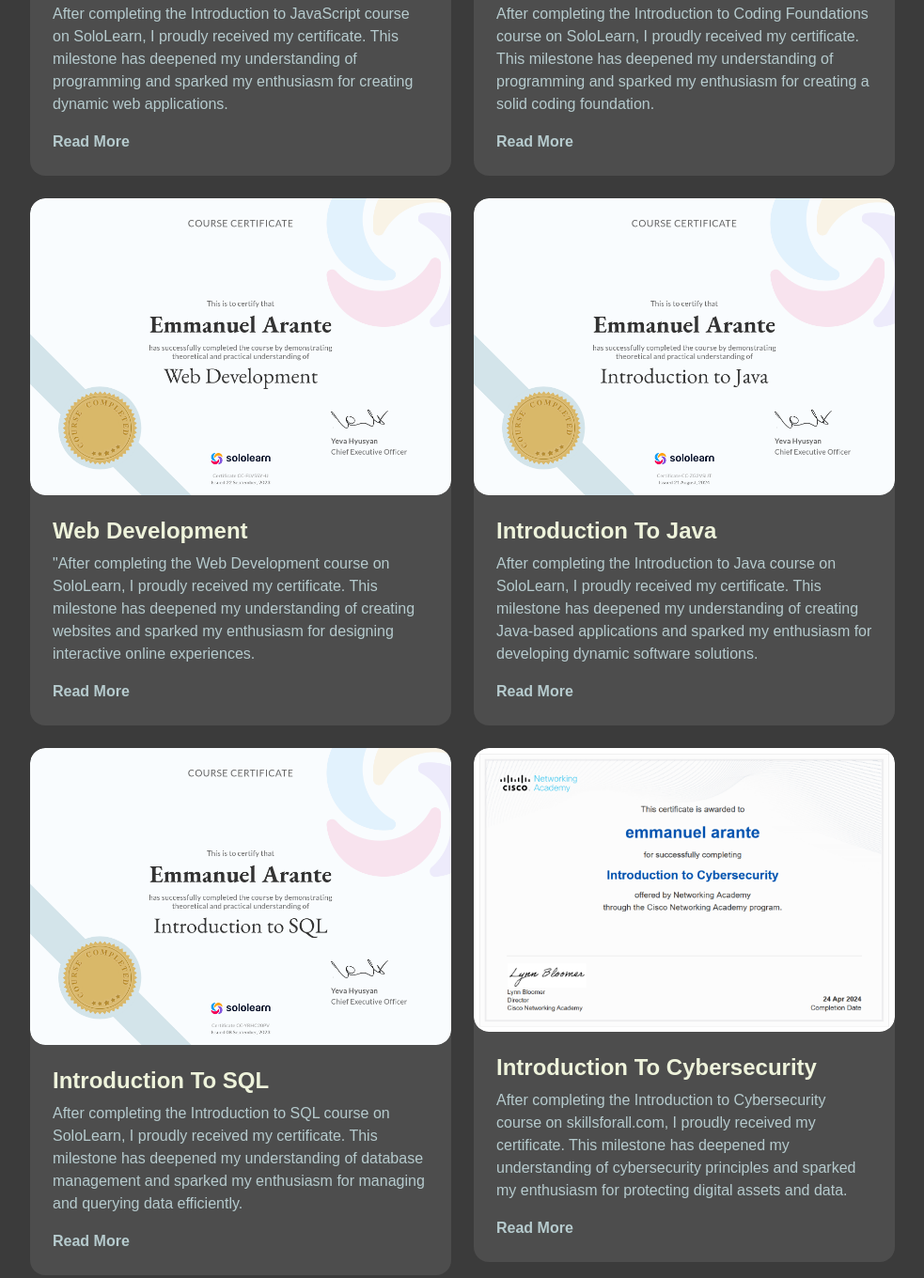
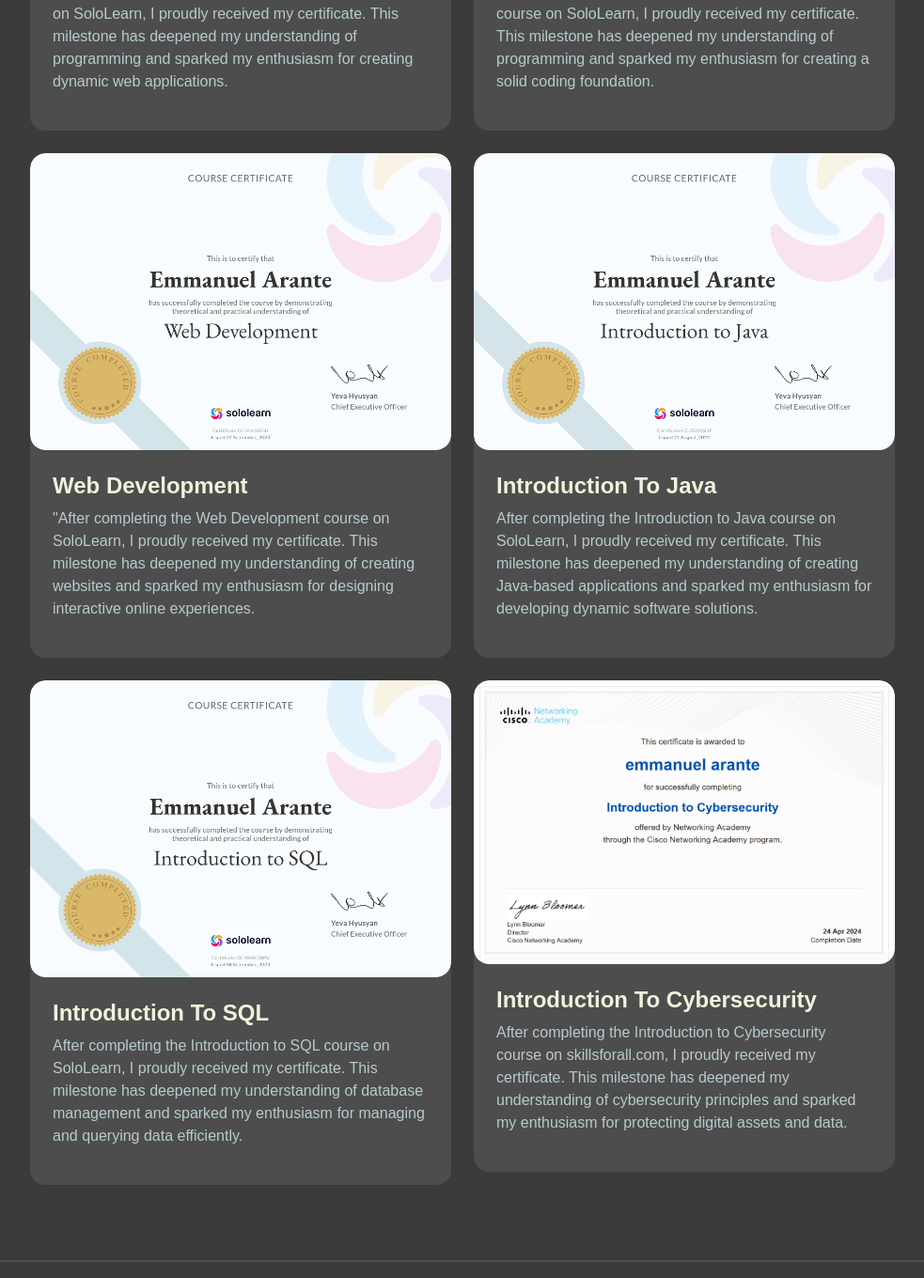
Before and after one commit to earante/earante.github.io, a plain HTML site: page index.html in a window 1280 px wide. Shown: the part 2808-4168 px from the top of the page at 94% size, without its empty margins (268-1251 px from the left). Drawn offline with Linux system fonts and the light colour scheme; a web font is replaced by a local one.

Commit message:
Adjusting the delay AOS on Certifacates

```diff
--- a/index.html
+++ b/index.html
@@ -213,7 +213,7 @@
                     marks the beginning of my journey into the world of web
                     development
                   </p>
-                  <a href="#" class="custom-link">Read More</a>
+
                 </div>
               </div>
             </div>
@@ -234,7 +234,7 @@
                     accomplishment has further fueled my passion for web design
                     and development.
                   </p>
-                  <a href="#" class="custom-link">Read More</a>
+
                 </div>
               </div>
             </div>
@@ -251,7 +251,7 @@
                     has deepened my understanding of programming and sparked my
                     enthusiasm for creating dynamic web applications.
                   </p>
-                  <a href="#" class="custom-link">Read More</a>
+
                 </div>
               </div>
             </div>
@@ -273,11 +273,11 @@
                     sparked my enthusiasm for creating a solid coding
                     foundation.
                   </p>
-                  <a href="#" class="custom-link">Read More</a>
+
                 </div>
               </div>
             </div>
-            <div class="col-md-6" data-aos="flip-right" data-aos-delay="900">
+            <div class="col-md-6" data-aos="flip-right" data-aos-delay="300">
               <div class="card-custom rounded-4 bg-base shadow-effect">
                 <div class="card-custom-image rounded-4">
                   <img
@@ -294,11 +294,11 @@
                     my understanding of creating websites and sparked my
                     enthusiasm for designing interactive online experiences.
                   </p>
-                  <a href="#" class="custom-link">Read More</a>
+
                 </div>
               </div>
             </div>
-            <div class="col-md-6" data-aos="flip-right" data-aos-delay="1100">
+            <div class="col-md-6" data-aos="flip-right" data-aos-delay="400">
               <div class="card-custom rounded-4 bg-base shadow-effect">
                 <div class="card-custom-image rounded-4">
                   <img
@@ -316,11 +316,11 @@
                     applications and sparked my enthusiasm for developing
                     dynamic software solutions.
                   </p>
-                  <a href="#" class="custom-link">Read More</a>
+
                 </div>
               </div>
             </div>
-            <div class="col-md-6" data-aos="flip-right" data-aos-delay="1300">
+            <div class="col-md-6" data-aos="flip-right" data-aos-delay="300">
               <div class="card-custom rounded-4 bg-base shadow-effect">
                 <div class="card-custom-image rounded-4">
                   <img
@@ -338,11 +338,11 @@
                     sparked my enthusiasm for managing and querying data
                     efficiently.
                   </p>
-                  <a href="#" class="custom-link">Read More</a>
+
                 </div>
               </div>
             </div>
-            <div class="col-md-6" data-aos="flip-right" data-aos-delay="1500">
+            <div class="col-md-6" data-aos="flip-right" data-aos-delay="400">
               <div class="card-custom rounded-4 bg-base shadow-effect">
                 <div class="card-custom-image rounded-4">
                   <img
@@ -360,7 +360,7 @@
                     principles and sparked my enthusiasm for protecting digital
                     assets and data.
                   </p>
-                  <a href="#" class="custom-link">Read More</a>
+
                 </div>
               </div>
             </div>
```
